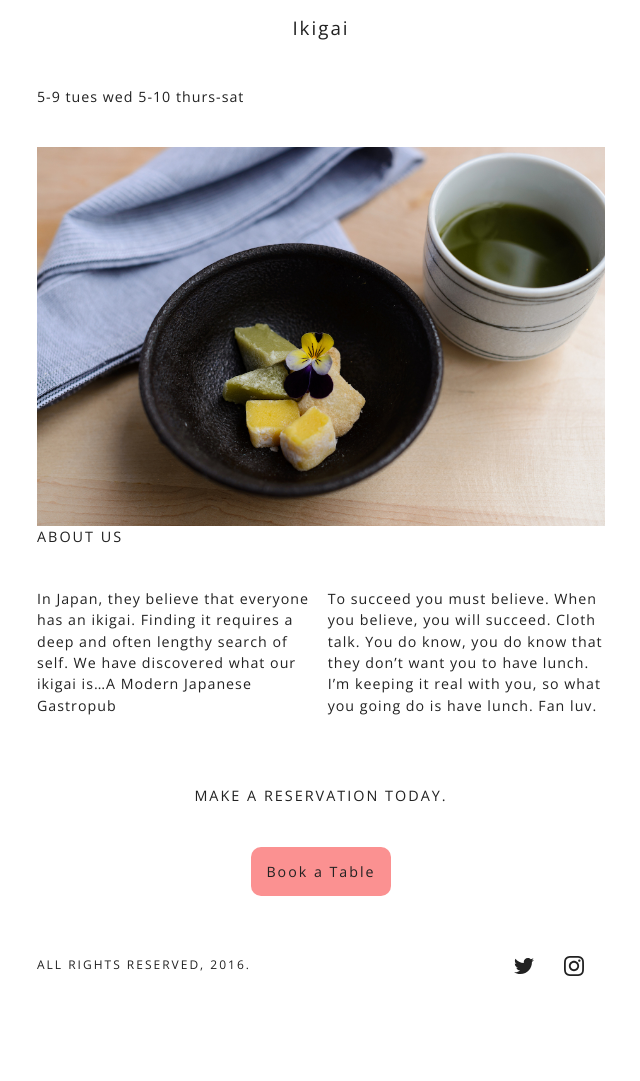
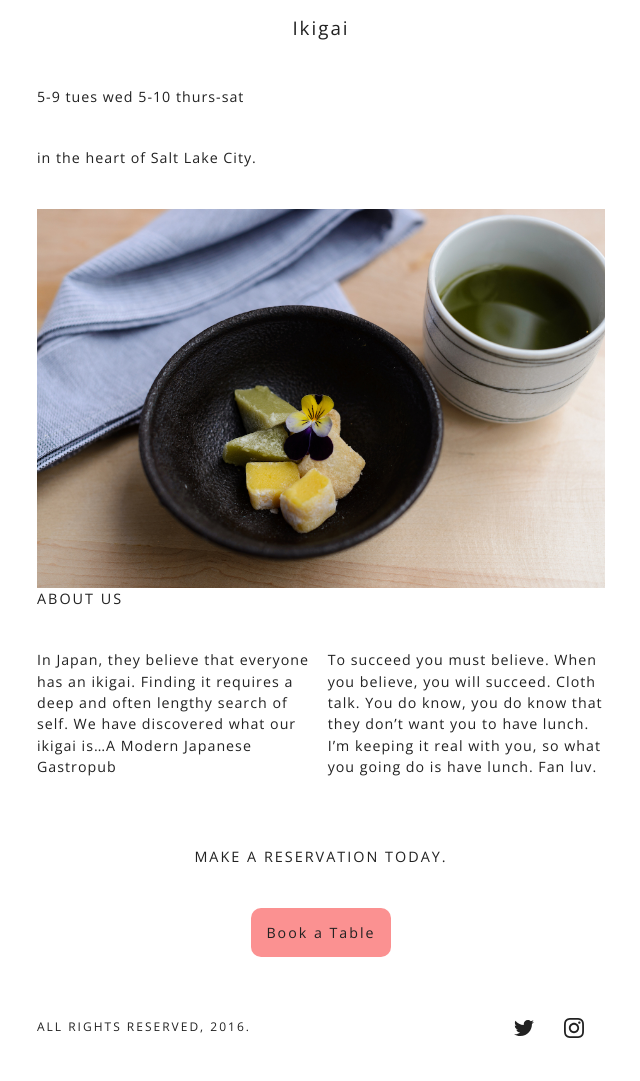
Before and after one commit to PHironaka/ikigai-slc, a Jekyll site: the page built from index.html, in a window 1280 px wide. Shown: the whole page, without its empty margins (319-959 px from the left). Built offline with Jekyll 4.4.1, drawn with Linux system fonts in a browser that asks for light colours; nearby versions of some CDN libraries; before the commit the page ends 1019 px from its top, so only the background shows below that.

Commit message:
Updated Config

```diff
--- a/_config.yml
+++ b/_config.yml
@@ -30,7 +30,7 @@ description: "Lorem Khaled Ipsum is a major key to success. Cloth talk. Surround
   know that they don’t want you to have lunch. I’m keeping it real with you, so what
   you going do is have lunch. Fan luv.\n\n"
 baseurl:
-url:
+hours: 5-9 tues wed 5-10 thurs-sat
 twitter_username: nakedfishbistro
 instagram_username: ikigai_slc
 markdown: kramdown
@@ -45,4 +45,4 @@ about: 'A minimal, Japanese restaurant in the heart of Salt Lake City.
 '
 image: "/uploads/ikigaiwinter16-15.jpg"
 permalink: pretty
-hours: 5-9 tues wed 5-10 thurs-sat
+address: in the heart of Salt Lake City.
```
